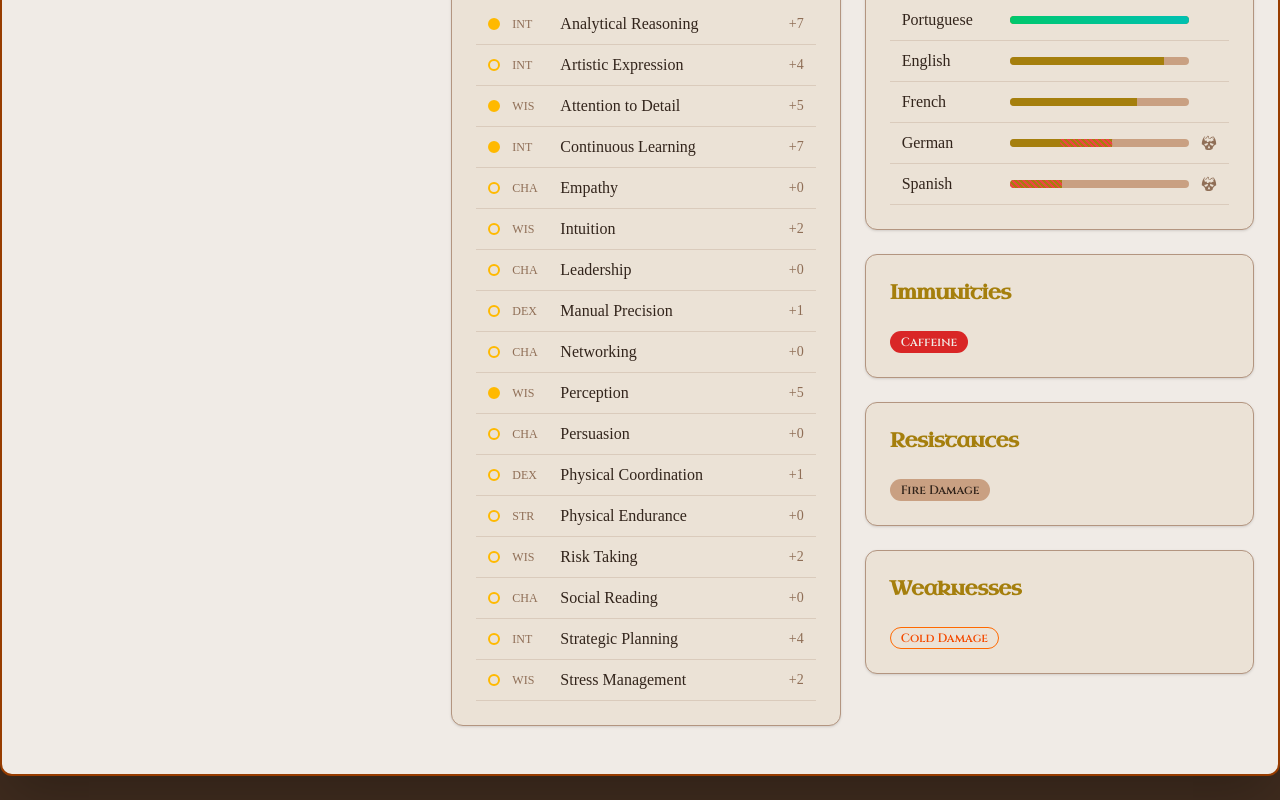
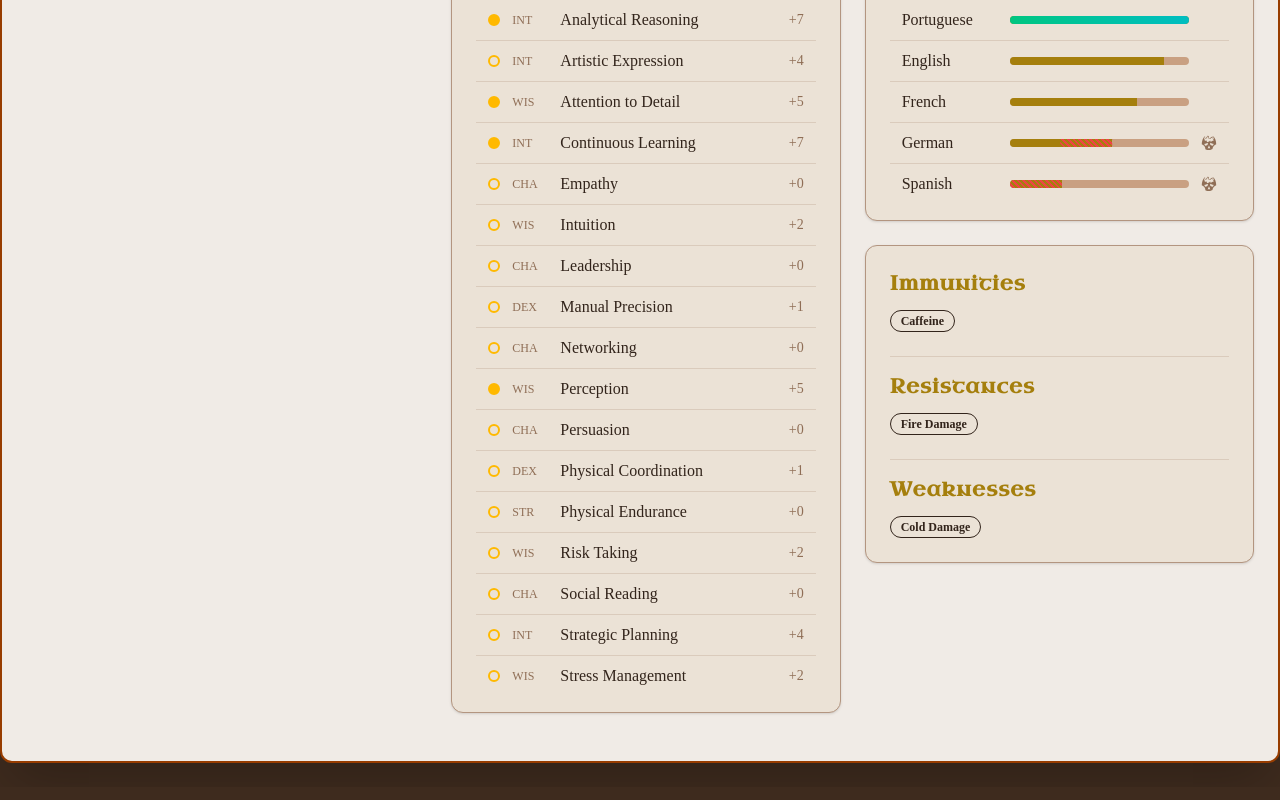
Before and after one commit to joao-mbn/hire-this-hero, a React (Vite) app: page / in a window 1280 px wide. Shown: the part 649-1449 px from the top of the page. Built offline with nearby package versions, Linux system fonts and the light colour scheme; a web font is replaced by a local one.

Commit message:
Conditions

```diff
--- a/src/components/statsTabs/Details/Details.tsx
+++ b/src/components/statsTabs/Details/Details.tsx
@@ -1,11 +1,11 @@
-import type { Character } from "@/data/types";
+import { useCharacterContext } from "@/contexts/CharacterContext";
 import { Badge } from "../../ui/badge";
-import { Card, CardContent, CardHeader, CardTitle } from "../../ui/card";
+import { Card, CardContent } from "../../ui/card";
 import { Attributes } from "./Attributes";
 import { Languages } from "./Languages";
 import { Skills } from "./Skills";
 
-export function Details({ character }: { character: Character }) {
+export function Details() {
   return (
     <div className="flex flex-col gap-6">
       <Attributes />
@@ -14,84 +14,43 @@ export function Details({ character }: { character: Character }) {
 
         <div className="space-y-6">
           <Languages />
-          <Card className="parchment-card">
-            <CardHeader>
-              <CardTitle className="rune-text font-uncial text-xl text-primary">
-                Immunities
-              </CardTitle>
-            </CardHeader>
-            <CardContent>
-              <div className="flex flex-wrap gap-2">
-                {character.immunities.length > 0 ? (
-                  character.immunities.map((immunity, index) => (
-                    <Badge
-                      key={index}
-                      variant="destructive"
-                      className="font-cinzel"
-                    >
-                      {immunity}
-                    </Badge>
-                  ))
-                ) : (
-                  <p className="text-sm text-muted-foreground">No immunities</p>
-                )}
-              </div>
-            </CardContent>
-          </Card>
 
-          <Card className="parchment-card">
-            <CardHeader>
-              <CardTitle className="rune-text font-uncial text-xl text-primary">
-                Resistances
-              </CardTitle>
-            </CardHeader>
-            <CardContent>
-              <div className="flex flex-wrap gap-2">
-                {character.resistances.length > 0 ? (
-                  character.resistances.map((resistance, index) => (
-                    <Badge
-                      key={index}
-                      variant="secondary"
-                      className="font-cinzel"
-                    >
-                      {resistance}
-                    </Badge>
-                  ))
-                ) : (
-                  <p className="text-sm text-muted-foreground">
-                    No resistances
-                  </p>
-                )}
-              </div>
-            </CardContent>
-          </Card>
-
-          <Card className="parchment-card">
-            <CardHeader>
-              <CardTitle className="rune-text font-uncial text-xl text-primary">
-                Weaknesses
-              </CardTitle>
-            </CardHeader>
-            <CardContent>
-              <div className="flex flex-wrap gap-2">
-                {character.weaknesses.length > 0 ? (
-                  character.weaknesses.map((weakness, index) => (
-                    <Badge
-                      key={index}
-                      variant="outline"
-                      className="border-orange-500 font-cinzel text-orange-600"
-                    >
-                      {weakness}
-                    </Badge>
-                  ))
-                ) : (
-                  <p className="text-sm text-muted-foreground">No weaknesses</p>
-                )}
-              </div>
-            </CardContent>
-          </Card>
+          <Conditions />
         </div>
       </div>
     </div>
   );
 }
+
+function Conditions() {
+  const character = useCharacterContext();
+
+  const conditions = [
+    { name: "Immunities", value: character.immunities },
+    { name: "Resistances", value: character.resistances },
+    { name: "Weaknesses", value: character.weaknesses },
+  ];
+
+  return (
+    <Card className="parchment-card">
+      <CardContent className="flex flex-col gap-4 pt-6">
+        {conditions
+          .filter((condition) => condition.value.length > 0)
+          .map((condition) => (
+            <div className="flex flex-col gap-3 border-border/30 not-last:border-b not-last:pb-6">
+              <span className="rune-text font-uncial text-xl text-primary">
+                {condition.name}
+              </span>
+              <div className="flex flex-wrap gap-2">
+                {condition.value.map((immunity, index) => (
+                  <Badge key={index} variant="outline">
+                    {immunity}
+                  </Badge>
+                ))}
+              </div>
+            </div>
+          ))}
+      </CardContent>
+    </Card>
+  );
+}
--- a/src/components/statsTabs/Details/Languages.tsx
+++ b/src/components/statsTabs/Details/Languages.tsx
@@ -28,7 +28,7 @@ export function Languages() {
           .map((language, index) => (
             <div
               key={index}
-              className="flex items-center gap-3 border-b border-border/30 px-3 py-2 text-muted-foreground"
+              className="flex items-center gap-3 border-border/30 px-3 pt-2 text-muted-foreground not-last:border-b not-last:pb-2"
             >
               <Tooltip>
                 <TooltipTrigger asChild>
@@ -153,7 +153,6 @@ function UnderusageDebuffTooltip({ language }: UnderusageDebuffTooltipProps) {
   }
 
   return (
-    <>
     <Tooltip>
       <TooltipTrigger>
         <BrokenSkull
@@ -170,6 +169,5 @@ function UnderusageDebuffTooltip({ language }: UnderusageDebuffTooltipProps) {
         </div>
       </TooltipContent>
     </Tooltip>
-    </>
   );
 }
--- a/src/components/statsTabs/Details/Skills.tsx
+++ b/src/components/statsTabs/Details/Skills.tsx
@@ -12,7 +12,7 @@ export function Skills() {
   return (
     <Card className="parchment-card">
       <CardHeader>
-        <CardTitle className="rune-text font-uncial text-2xl text-primary">
+        <CardTitle className="rune-text font-uncial text-xl text-primary">
           Skills
         </CardTitle>
       </CardHeader>
@@ -22,7 +22,7 @@ export function Skills() {
           .map((skill, index) => (
             <div
               key={index}
-              className="flex items-center gap-3 border-b border-border/30 px-3 py-2 text-muted-foreground"
+              className="flex items-center gap-3 border-border/30 px-3 pt-2 text-muted-foreground not-last:border-b not-last:pb-2"
             >
               <Tooltip>
                 <TooltipTrigger asChild>
--- a/src/components/statsTabs/StatsTabs.tsx
+++ b/src/components/statsTabs/StatsTabs.tsx
@@ -36,7 +36,7 @@ export function StatsTabs({ character }: StatsTabsProps) {
       </TabsList>
 
       <TabsContent value="details">
-        <Details character={character} />
+        <Details />
       </TabsContent>
 
       <TabsContent value="skills">
```
Lines whose indentation alone changed are shown as unchanged.
